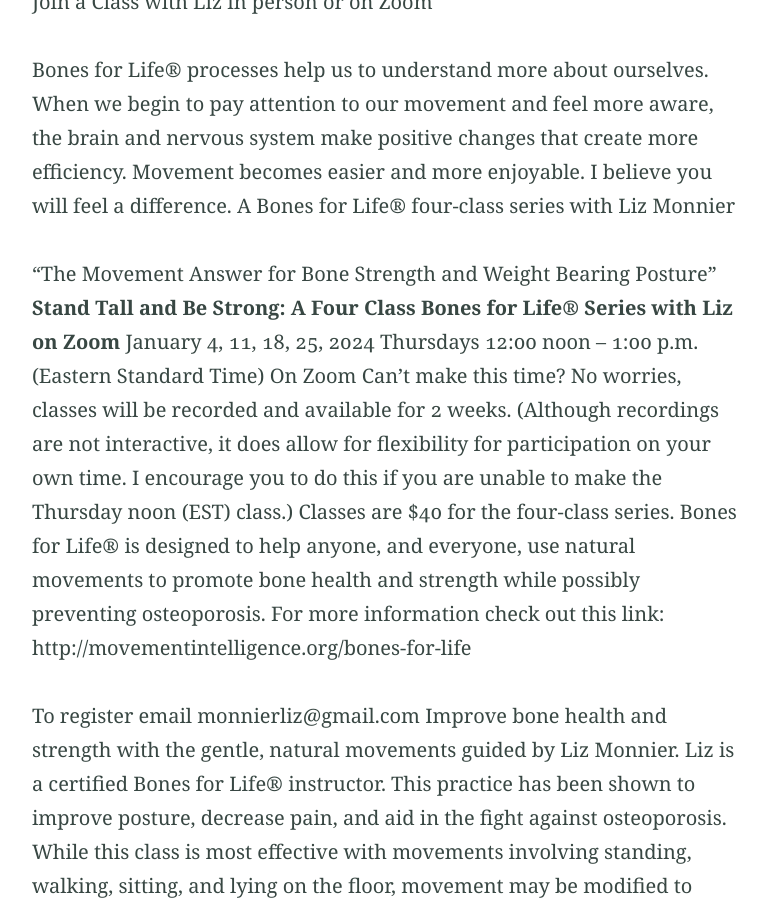
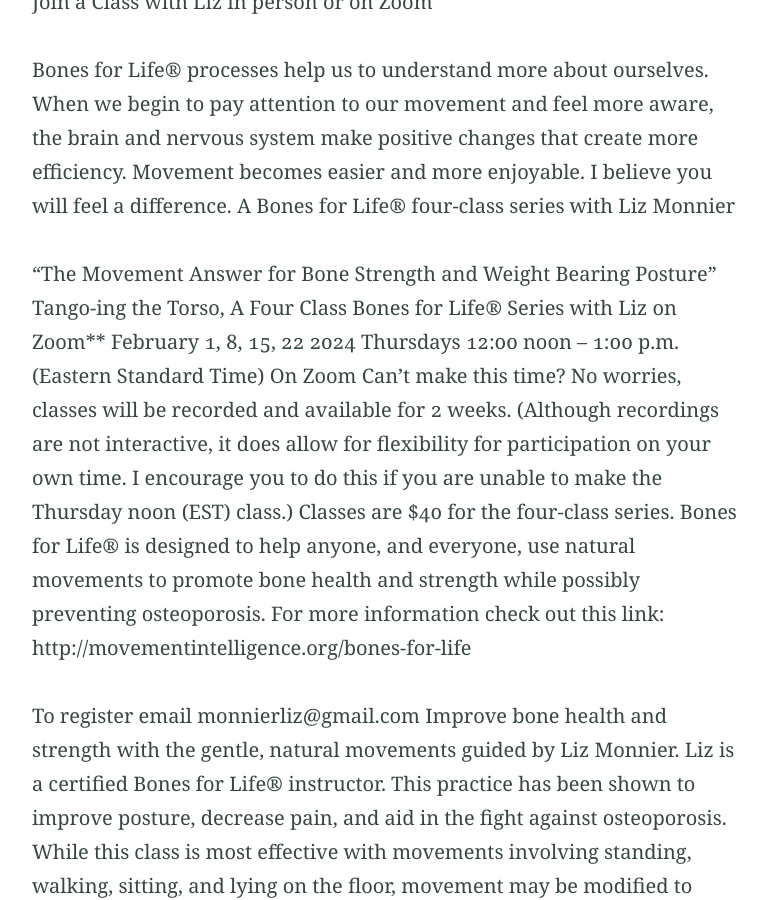
Before and after one commit to monnierliz/monnierliz.github.io, a Jekyll site: the page built from index.md, in a window 1280 px wide and 900 px high, scrolled down 3088 px. Shown: the whole window, without its empty margins (251-1018 px from the left). Built offline with Jekyll 4.4.1, drawn with Linux system fonts in a browser that asks for light colours.

Commit message:
Update index.md update BFL schedule

```diff
--- a/index.md
+++ b/index.md
@@ -48,8 +48,8 @@ Bones for Life® processes help us to understand more about ourselves. When we b
 A Bones for Life® four-class series with Liz Monnier
 
 “The Movement Answer for Bone Strength and Weight Bearing Posture”
-**Stand Tall and Be Strong: A Four Class Bones for Life® Series with Liz on Zoom**
-January 4, 11, 18, 25, 2024
+Tango-ing the Torso,  A Four Class Bones for Life® Series with Liz on Zoom**
+February 1, 8, 15, 22 2024
 Thursdays 12:00 noon – 1:00 p.m. (Eastern Standard Time) On Zoom
 Can’t make this time? No worries, classes will be recorded and available for 2 weeks.
 (Although recordings are not interactive, it does allow for flexibility for participation on your own time. I encourage you to do this if you are unable to make the Thursday noon (EST) class.)
```
